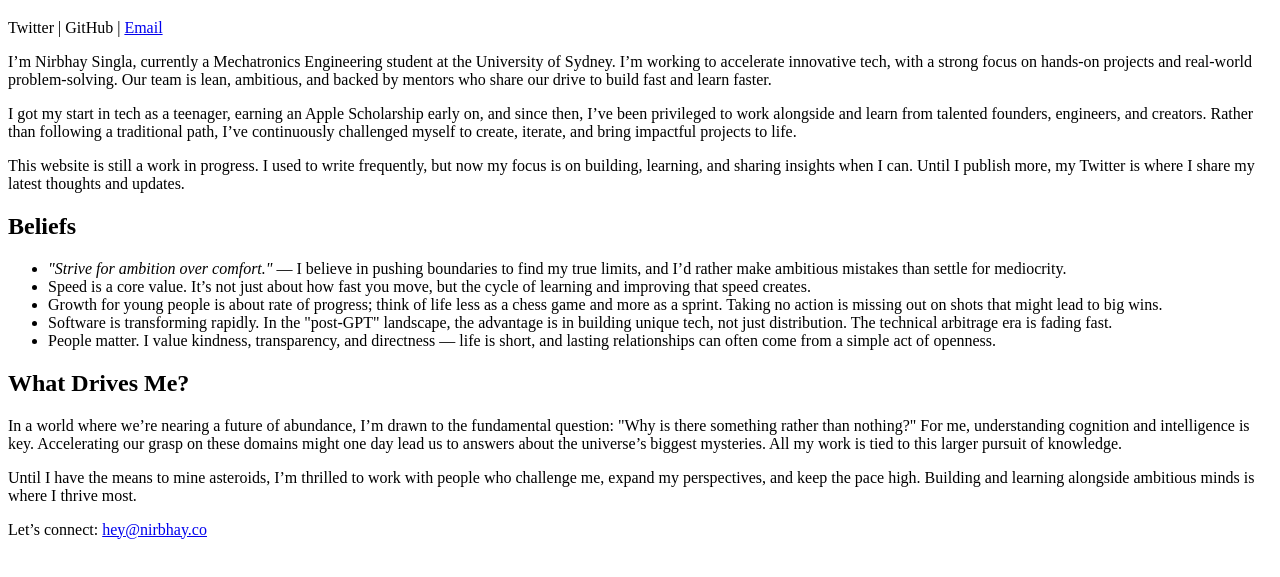
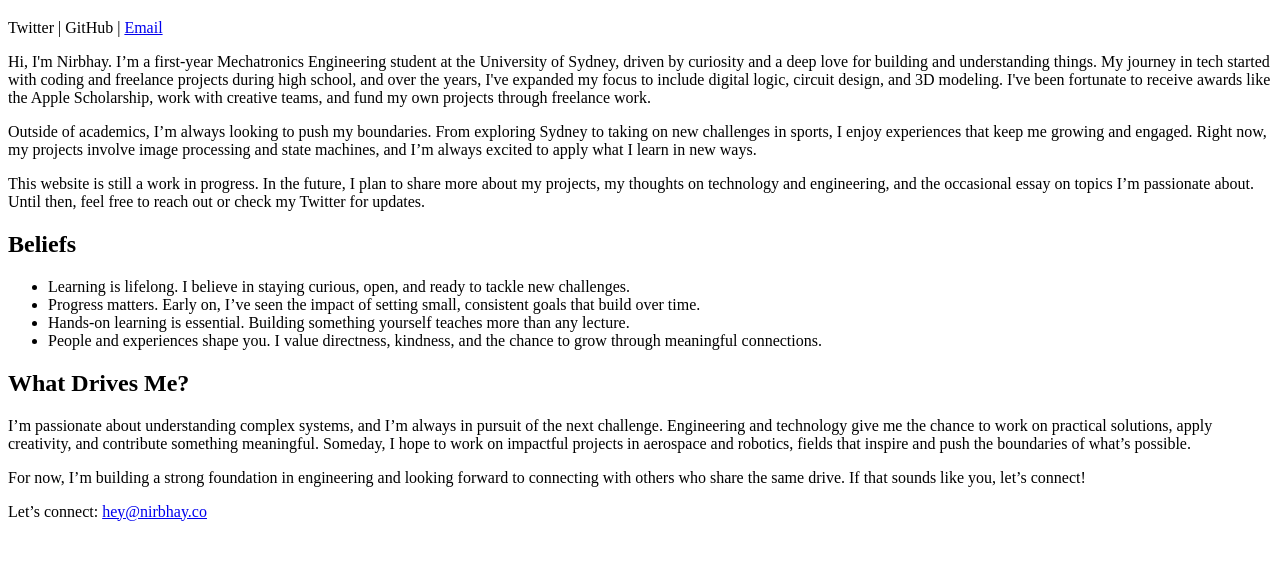
Before and after one commit to Nirbhay878/Mywebsite-, a plain HTML site: page index.html in a window 1280 px wide. Shown: the part 61-638 px from the top of the page. Drawn offline with Linux system fonts and the light colour scheme.

Commit message:
Add files via upload

```diff
--- a/index.html
+++ b/index.html
@@ -12,28 +12,27 @@
   </header>
 
   <section>
-    <p>I’m Nirbhay Singla, currently a Mechatronics Engineering student at the University of Sydney. I’m working to accelerate innovative tech, with a strong focus on hands-on projects and real-world problem-solving. Our team is lean, ambitious, and backed by mentors who share our drive to build fast and learn faster.</p>
+    <p>Hi, I'm Nirbhay. I’m a first-year Mechatronics Engineering student at the University of Sydney, driven by curiosity and a deep love for building and understanding things. My journey in tech started with coding and freelance projects during high school, and over the years, I've expanded my focus to include digital logic, circuit design, and 3D modeling. I've been fortunate to receive awards like the Apple Scholarship, work with creative teams, and fund my own projects through freelance work.</p>
 
-    <p>I got my start in tech as a teenager, earning an Apple Scholarship early on, and since then, I’ve been privileged to work alongside and learn from talented founders, engineers, and creators. Rather than following a traditional path, I’ve continuously challenged myself to create, iterate, and bring impactful projects to life.</p>
+    <p>Outside of academics, I’m always looking to push my boundaries. From exploring Sydney to taking on new challenges in sports, I enjoy experiences that keep me growing and engaged. Right now, my projects involve image processing and state machines, and I’m always excited to apply what I learn in new ways.</p>
 
-    <p>This website is still a work in progress. I used to write frequently, but now my focus is on building, learning, and sharing insights when I can. Until I publish more, my Twitter is where I share my latest thoughts and updates.</p>
+    <p>This website is still a work in progress. In the future, I plan to share more about my projects, my thoughts on technology and engineering, and the occasional essay on topics I’m passionate about. Until then, feel free to reach out or check my Twitter for updates.</p>
   </section>
 
   <section>
     <h2>Beliefs</h2>
     <ul>
-      <li><em>"Strive for ambition over comfort."</em> — I believe in pushing boundaries to find my true limits, and I’d rather make ambitious mistakes than settle for mediocrity.</li>
-      <li>Speed is a core value. It’s not just about how fast you move, but the cycle of learning and improving that speed creates.</li>
-      <li>Growth for young people is about rate of progress; think of life less as a chess game and more as a sprint. Taking no action is missing out on shots that might lead to big wins.</li>
-      <li>Software is transforming rapidly. In the "post-GPT" landscape, the advantage is in building unique tech, not just distribution. The technical arbitrage era is fading fast.</li>
-      <li>People matter. I value kindness, transparency, and directness — life is short, and lasting relationships can often come from a simple act of openness.</li>
+      <li>Learning is lifelong. I believe in staying curious, open, and ready to tackle new challenges.</li>
+      <li>Progress matters. Early on, I’ve seen the impact of setting small, consistent goals that build over time.</li>
+      <li>Hands-on learning is essential. Building something yourself teaches more than any lecture.</li>
+      <li>People and experiences shape you. I value directness, kindness, and the chance to grow through meaningful connections.</li>
     </ul>
   </section>
 
   <section>
     <h2>What Drives Me?</h2>
-    <p>In a world where we’re nearing a future of abundance, I’m drawn to the fundamental question: "Why is there something rather than nothing?" For me, understanding cognition and intelligence is key. Accelerating our grasp on these domains might one day lead us to answers about the universe’s biggest mysteries. All my work is tied to this larger pursuit of knowledge.</p>
-    <p>Until I have the means to mine asteroids, I’m thrilled to work with people who challenge me, expand my perspectives, and keep the pace high. Building and learning alongside ambitious minds is where I thrive most.</p>
+    <p>I’m passionate about understanding complex systems, and I’m always in pursuit of the next challenge. Engineering and technology give me the chance to work on practical solutions, apply creativity, and contribute something meaningful. Someday, I hope to work on impactful projects in aerospace and robotics, fields that inspire and push the boundaries of what’s possible.</p>
+    <p>For now, I’m building a strong foundation in engineering and looking forward to connecting with others who share the same drive. If that sounds like you, let’s connect!</p>
   </section>
 
   <footer>
```
